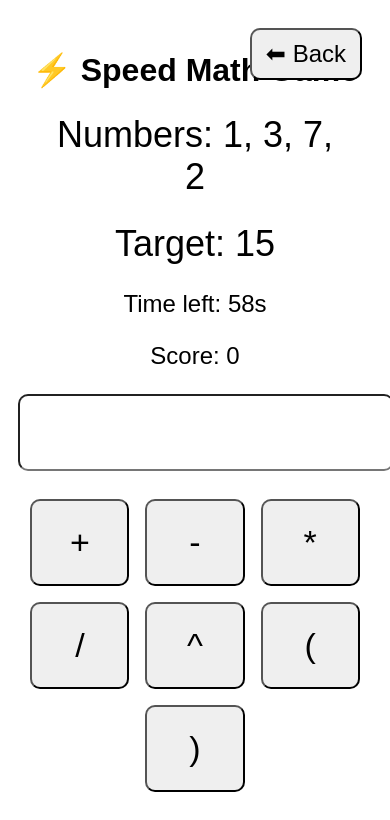
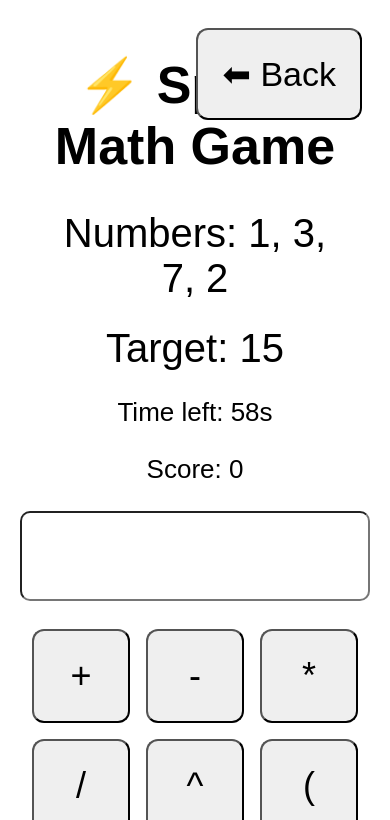
Before and after one commit to frost255/speed-math, a plain HTML site: page index.html in a window 390 px wide. Both pictures are taken after a click on the button "Normal Mode". Shown: the top 820 px of the page. Drawn offline with Linux system fonts and the light colour scheme.

Commit message:
Update index.html

```diff
--- a/index.html
+++ b/index.html
@@ -1,7 +1,10 @@
 <!DOCTYPE html>
 <html>
 <head>
+
 <meta charset="UTF-8">
+<meta name="viewport" content="width=device-width, initial-scale=1.0">
+
 <title>Speed Math Game</title>
 
 <style>
@@ -9,9 +12,16 @@
 body{
 font-family:Arial;
 text-align:center;
-margin-top:40px;
+margin:0;
+padding:20px;
 font-size:26px;
-padding:10px;
+display:flex;
+justify-content:center;
+}
+
+.container{
+max-width:600px;
+width:100%;
 }
 
 .hidden{
@@ -19,19 +29,20 @@
 }
 
 button{
-padding:16px 24px;
+padding:18px 24px;
 margin:8px;
 font-size:26px;
 cursor:pointer;
-border-radius:10px;
+border-radius:12px;
 }
 
 input{
-padding:16px;
-width:420px;
+padding:18px;
+width:100%;
 font-size:28px;
 text-align:center;
 border-radius:10px;
+box-sizing:border-box;
 }
 
 .numbers{
@@ -53,47 +64,33 @@
 right:20px;
 }
 
-/* 📱 Mobile optimization */
+/* มือถือ */
 
 @media (max-width:600px){
 
-body{
-font-size:24px;
-margin-top:20px;
-}
-
-h1{
-font-size:32px;
-}
-
 button{
-width:90%;
-font-size:32px;
-padding:20px;
+font-size:34px;
+padding:24px;
 }
 
 .symbols button{
 width:28%;
-font-size:34px;
-padding:22px;
+font-size:36px;
 }
 
 .numberPad button{
 width:28%;
-font-size:36px;
-padding:24px;
+font-size:40px;
+padding:26px;
 }
 
 input{
-width:95%;
-font-size:32px;
-padding:18px;
+font-size:36px;
+padding:22px;
 }
 
-#backBtn{
-width:auto;
-font-size:24px;
-padding:10px 14px;
+.numbers{
+font-size:40px;
 }
 
 }
@@ -102,6 +99,8 @@
 </head>
 
 <body>
+
+<div class="container">
 
 <h1>⚡ Speed Math Game</h1>
 
@@ -146,6 +145,8 @@
 
 </div>
 
+</div>
+
 <script>
 
 let numbers=[]
@@ -159,7 +160,6 @@
 let mode="normal"
 
 let score=0
-
 
 function startNormal(){
 mode="normal"
@@ -188,7 +188,6 @@
 document.getElementById("target").textContent=target
 
 document.getElementById("answer").value=""
-document.getElementById("answer").disabled=false
 document.getElementById("result").textContent=""
 
 setupSymbols()
```
